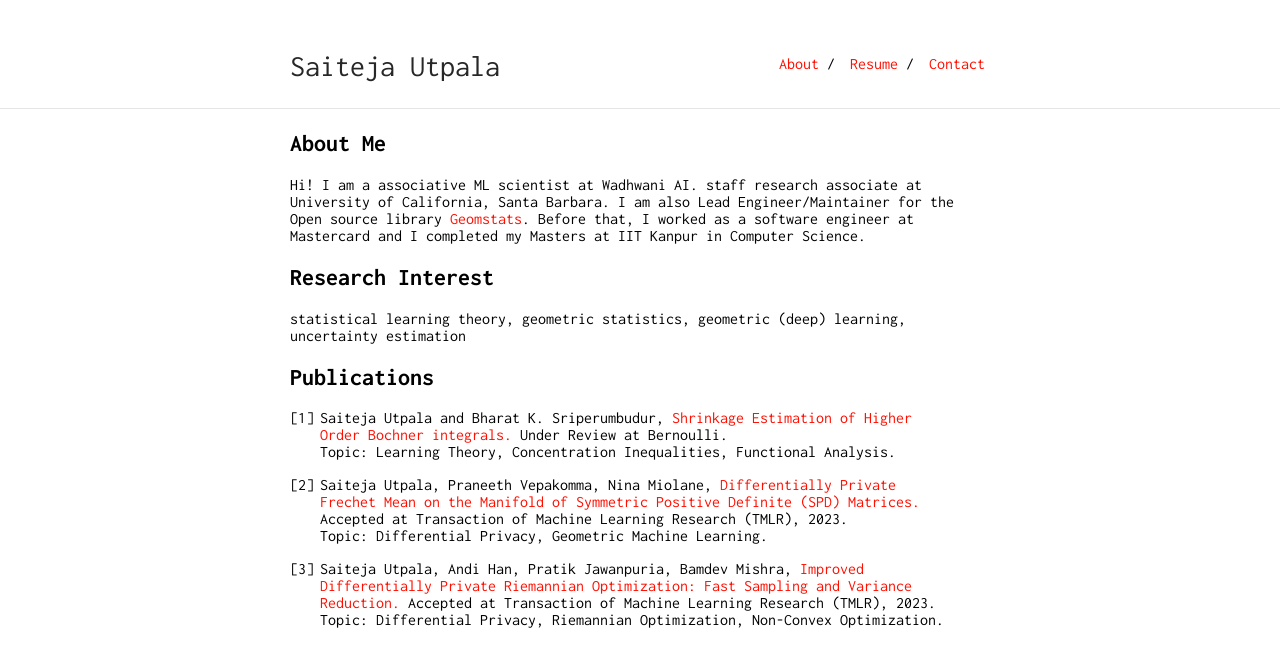
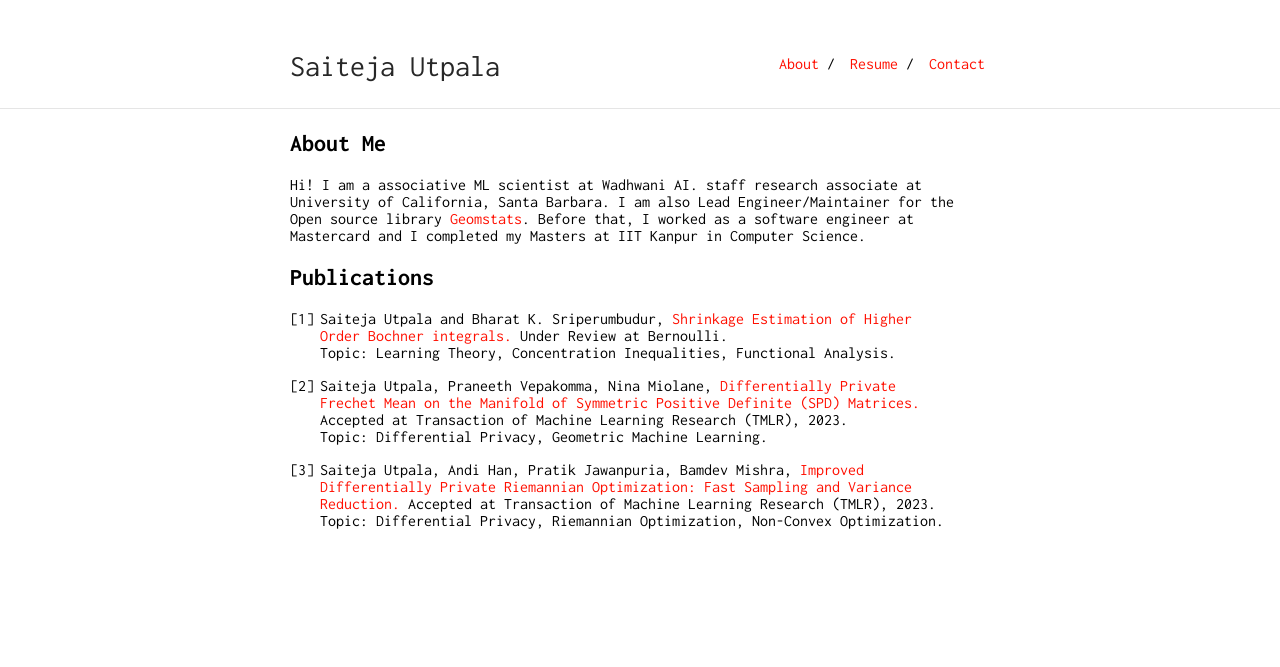
Before and after one commit to SaitejaUtpala/saitejautpala.github.io, a Jekyll site: the page built from index.md, in a window 1280 px wide. Shown: the top 667 px of the page. Built offline with Jekyll 4.4.1, drawn with Linux system fonts in a browser that asks for light colours; our own code applies the rules of GitHub Pages for plain Markdown files.

Commit message:
remove unnecessary stuff

```diff
--- a/index.md
+++ b/index.md
@@ -5,11 +5,6 @@ layout: default
 ## About Me
 
 Hi! I am a associative ML scientist at Wadhwani AI. staff research associate at University of California, Santa Barbara. I am also Lead Engineer/Maintainer for the Open source library <a href="https://github.com/geomstats/geomstats">Geomstats</a>. Before that, I worked as a software engineer at Mastercard and I completed my Masters at IIT Kanpur in Computer Science.
-
-## Research Interest
-
-statistical learning theory, geometric statistics, geometric (deep) learning, uncertainty estimation
-
 
 
 ## Publications
```
